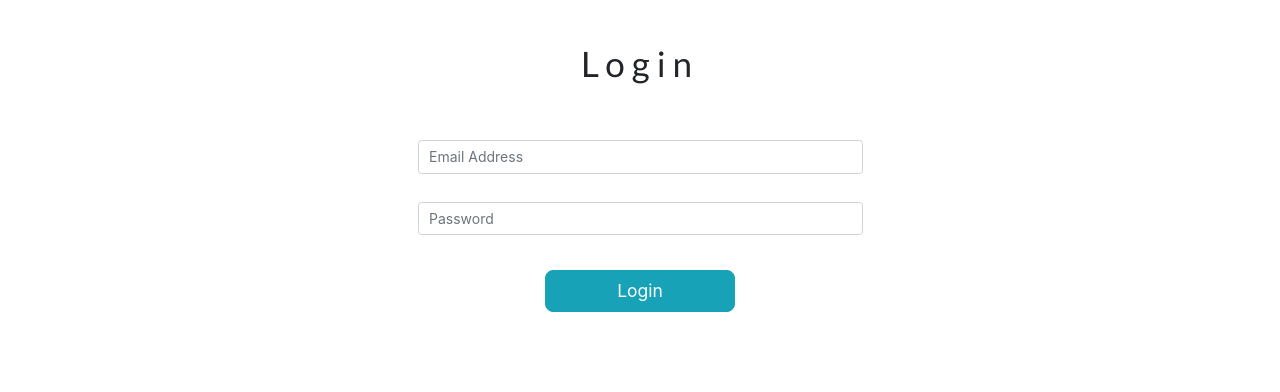
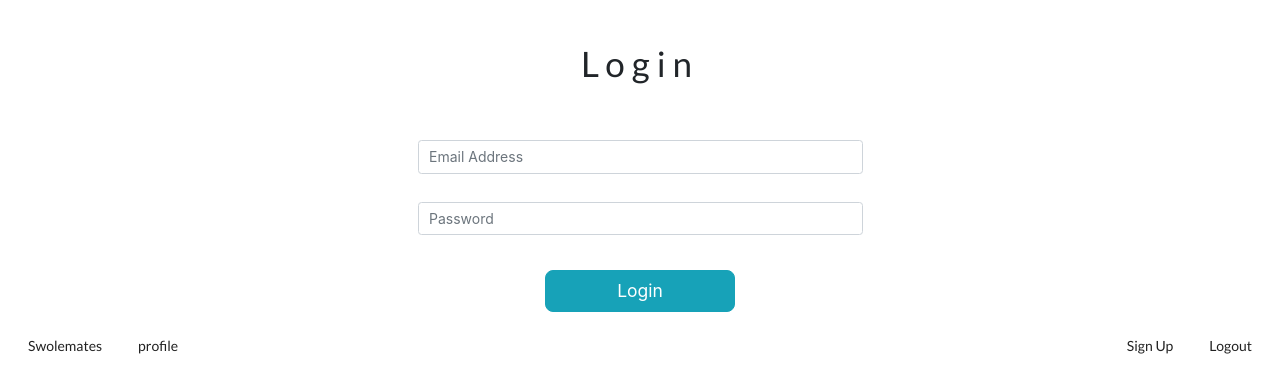
Before and after one commit to colinschlecht/swole_client, a React (Create React App) app: page /login in a window 1280 px wide. Shown: the top 392 px of the page. Built offline with nearby package versions, Linux system fonts and the light colour scheme.

Commit message:
formatting

```diff
--- a/src/components/App.js
+++ b/src/components/App.js
@@ -1,5 +1,5 @@
 import React, { useState, useEffect } from "react";
-import { Route, Switch, withRouter } from "react-router-dom";
+import { Route, Switch } from "react-router-dom";
 import { Container } from "react-bootstrap";
 
 import TopNav from "./navigation/TopNav";
@@ -9,7 +9,7 @@ import Signup from "./Signup";
 import UserProfilePage from "./UserProfilePage";
 import { api } from "../services/api";
 
-const App = () => {
+const App = (props) => {
   const [auth, setAuth] = useState({ user: {} });
   //! testing purposes
   const [diets, setDiets] = useState([]);
@@ -17,6 +17,7 @@ const App = () => {
   //! testing purposes
   useEffect(() => {
     //! authentication
+
     const token = localStorage.token;
     if (token) {
       api.auth.getCurrentUser().then((data) =>
@@ -66,15 +67,20 @@ const App = () => {
   const onLogout = () => {
     localStorage.removeItem("token");
     setAuth({ ...auth, user: {} });
-    window.history.pushState({}, "", "/");
+    window.history.pushState({}, "", "/login");
     window.location.reload();
   };
-
 
   return (
     <>
       <Switch>
-        <Route path="/signup" exact component={Signup} onSignup={onSignup} />
+        <>
+          <Route
+            path="/signup"
+            exact
+            component={Signup}
+            onSignup={onSignup}
+          />
           <Route path="/login" exact component={Login} onLogin={onLogin} />
           <Container fluid>
             <div className="routes-container">
@@ -83,6 +89,7 @@ const App = () => {
               <Route path="/profile" exact component={UserProfilePage} />
             </div>
           </Container>
+        </>
       </Switch>
     </>
   );
--- a/src/components/navigation/TopNav.js
+++ b/src/components/navigation/TopNav.js
@@ -8,15 +8,15 @@ const TopNav = ({ onLogout }) => {
 
   return (
     <div className="ui menu secondary">
-      <Link to="/dashboard" className="item">
+      <Link to="/" className="item">
         Swolemates
       </Link>
       <Link to="/profile" className="item">
         profile
       </Link>
       <div className="right menu">
-        <Link className="item">Sign Up</Link>
-        <Link className="item">Help</Link>
+        <Link to="/signup" className="item">Sign Up</Link>
+        <Link onClick={() => onLogoutClick()} to="/login" className="item">Logout</Link>
       </div>
     </div>
   );
```
Lines whose indentation alone changed are shown as unchanged.
